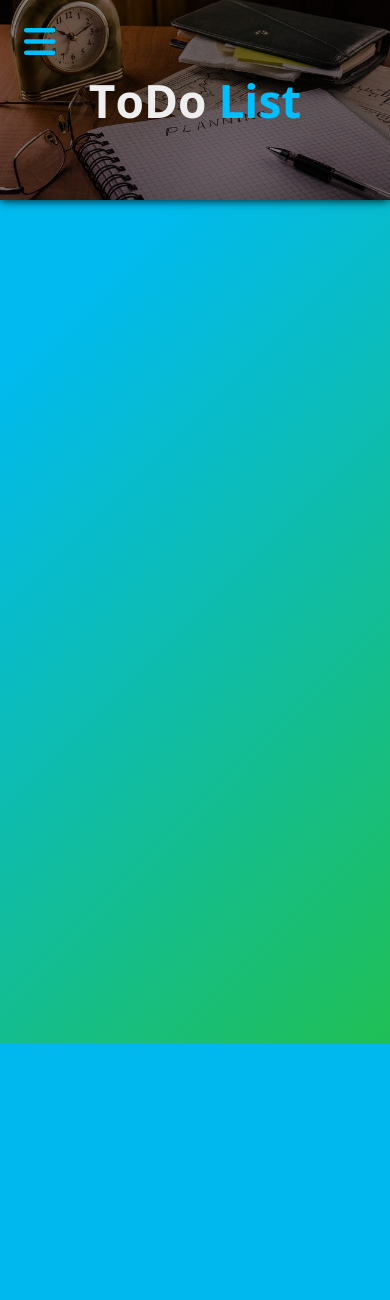
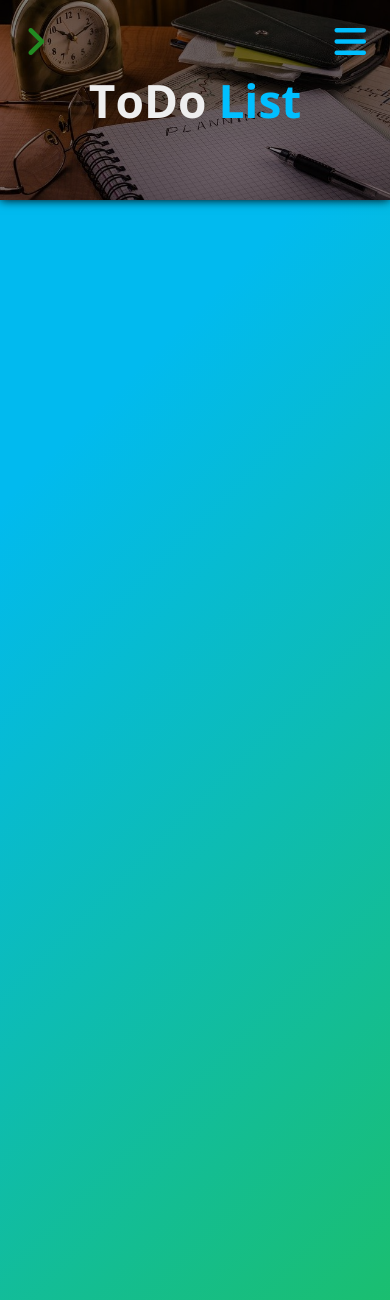
Before and after one commit to orzehhowski/flask-to-do-list, a Flask app: page / in a window 390 px wide. Shown: the top 1300 px of the page. Before the commit the page ends 1044 px from the top, so only its background shows below. Run offline with Flask 2, Linux system fonts and the light colour scheme; some libraries are stand-ins or nearby versions.

Commit message:
list of lists mobile done

```diff
--- a/app/static/css/style.css
+++ b/app/static/css/style.css
@@ -1,7 +1,6 @@
 * {
   margin: 0;
   padding: 0;
-  -webkit-box-sizing: border-box;
   box-sizing: border-box;
 }
 
@@ -9,6 +8,12 @@ body {
   background-color: #20bf55;
   background-image: linear-gradient(315deg, #20bf55 0%, #01baef 74%);
   font-family: "Open Sans", sans-serif;
+  background-repeat: no-repeat;
+}
+
+button {
+  background: none;
+  border: none;
 }
 
 .hide {
@@ -23,27 +28,32 @@ body {
 }
 
 .nav {
-  z-index: 5;
+  z-index: 6;
+  position: -webkit-sticky;
   position: sticky;
   top: 0;
   right: 0;
   height: 0;
 }
-.nav .menu-icon {
-  z-index: 6;
-  position: relative;
-  background: none;
-  border: none;
+.nav .icon {
+  z-index: 7;
+  position: absolute;
   padding: 24px;
 }
-.nav .menu-icon .fa-solid {
+.nav .icon .fa-solid {
   font-size: 36px;
 }
-.nav .menu-icon .fa-bars {
+.nav .icon .fa-bars {
   color: deepskyblue;
 }
-.nav .menu-icon .fa-xmark {
+.nav .icon .fa-xmark {
   color: navy;
+}
+.nav .icon .fa-angle-right {
+  color: forestgreen;
+}
+.nav .menu-icon {
+  right: 0;
 }
 .nav .menu {
   position: absolute;
@@ -143,11 +144,7 @@ body {
   position: relative;
   height: 200px;
   width: 100%;
-  display: -webkit-box;
-  display: -ms-flexbox;
   display: flex;
-  -webkit-box-align: center;
-      -ms-flex-align: center;
   align-items: center;
   background-image: url("../img/header-640.jpg");
   background-repeat: no-repeat;
@@ -170,6 +166,64 @@ body {
 }
 .header h1 span {
   color: deepskyblue;
+}
+
+.aside {
+  z-index: 5;
+  position: absolute;
+  top: 0;
+  left: -150%;
+  width: 100%;
+  transition: transform 0.3s;
+}
+.aside .lists-mobile {
+  position: relative;
+  top: 0;
+  padding-top: 90px;
+  min-height: 100vh;
+  background-color: #7ee8fa;
+  background-image: linear-gradient(315deg, #7ee8fa 0%, #80ff72 74%);
+  text-align: center;
+}
+.aside .lists-mobile ul {
+  list-style: none;
+}
+.aside .lists-mobile ul li {
+  padding: 10px;
+  color: navy;
+  font-size: 18px;
+  margin: 0 auto;
+}
+.aside .lists-mobile ul li a input {
+  background: none;
+  border: none;
+  text-decoration: none;
+  font-weight: bold;
+  font-size: 18px;
+  color: navy;
+}
+.aside .lists-mobile ul li a ::-moz-placeholder {
+  color: navy;
+}
+.aside .lists-mobile ul li a :-ms-input-placeholder {
+  color: navy;
+}
+.aside .lists-mobile ul li a ::placeholder {
+  color: navy;
+}
+.aside .lists-mobile ul li a ::target-text {
+  border: none;
+}
+.aside .lists-mobile ul li .tools {
+  margin-left: 3%;
+}
+.aside .lists-mobile ul li .tools .tools-button {
+  padding: 10px;
+  font-size: 16px;
+}
+
+.show-aside {
+  transform: translateX(150%);
 }
 
 @media (min-width: 376px) {
--- a/app/static/js/main.js
+++ b/app/static/js/main.js
@@ -1,21 +1,36 @@
 const toggleBurgerMenu = () => {
-    console.log('object');
-    const BurgerIcon = document.querySelector('.bars-icon')
-    const xMark = document.querySelector('.xmark-icon')
+    const burgerIcon = document.querySelector('.bars-icon')
+    const xMark = document.querySelector('.xmark-icon-menu')
     const menu = document.querySelector('.menu')
+    const arrow = document.querySelector('.right-arrow-icon')
 
-    menu.classList.toggle('show')
-    BurgerIcon.classList.toggle('hide')
+    menu.classList.toggle('show-menu')
+    burgerIcon.classList.toggle('hide')
     xMark.classList.toggle('hide')
+    arrow.classList.toggle('hide')
+}
+
+const toggleListMenu = () => {
+    const burgerIcon = document.querySelector('.bars-icon')
+    const xMark = document.querySelector('.xmark-icon-lists')
+    const aside = document.querySelector('.aside')
+    const arrow = document.querySelector('.right-arrow-icon')
+
+    aside.classList.toggle('show-aside')
+    burgerIcon.classList.toggle('hide')
+    xMark.classList.toggle('hide')
+    arrow.classList.toggle('hide')
 }
 
 
 
 
 const main = () => {
-    const icons = document.querySelectorAll('.menu-icon')
+    const menuIcons = document.querySelectorAll('.menu-icon')
+    const asideIcons = document.querySelectorAll('.aside-icon')
 
-    icons.forEach(icon => {icon.addEventListener('click', toggleBurgerMenu)})
+    menuIcons.forEach(icon => {icon.addEventListener('click', toggleBurgerMenu)})
+    asideIcons.forEach(icon => {icon.addEventListener('click', toggleListMenu)})
 }
 
 main()
--- a/app/static/style.scss
+++ b/app/static/style.scss
@@ -8,6 +8,12 @@ body {
     background-color: #20bf55;
     background-image: linear-gradient(315deg, #20bf55 0%, #01baef 74%);
     font-family: 'Open Sans', sans-serif;
+    background-repeat: no-repeat;
+}
+
+button {
+    background: none;
+    border: none;
 }
 
 .hide {
@@ -22,17 +28,15 @@ body {
 }
 
 .nav {
-    z-index: 5;
+    z-index: 6;
     position: sticky;
     top: 0;
     right: 0;
     height: 0;
 
-    .menu-icon {
-        z-index: 6;
-        position: relative;
-        background: none;
-        border: none;
+    .icon {
+        z-index: 7;
+        position: absolute;
         padding: 24px;
 
         .fa-solid {
@@ -46,6 +50,14 @@ body {
         .fa-xmark {
             color: navy;
         }
+
+        .fa-angle-right {
+            color: forestgreen;
+        }
+    }
+
+    .menu-icon {
+        right: 0;
     }
 
     .menu {
@@ -71,7 +83,7 @@ body {
         }
     }
 
-    .show {
+    .show-menu {
         transform:translateY(300px)
     }
 
@@ -179,6 +191,68 @@ body {
     }
 }
 
+.aside {
+    z-index: 5;
+    // display: none;
+    position: absolute;
+    top: 0;
+    left: -150%;
+    width: 100%;
+    transition: transform 0.3s;
+
+    .lists-mobile {
+        position: relative;
+        top: 0;
+        padding-top: 90px;
+        min-height: 100vh;
+        background-color: #7ee8fa;
+        background-image: linear-gradient(315deg, #7ee8fa 0%, #80ff72 74%);
+        text-align: center;
+
+        ul {
+            list-style: none;
+            li {
+                padding: 10px;
+                color: navy;
+                font-size: 18px;
+                margin: 0 auto;
+
+                a {
+                    input {
+                        background: none;
+                        border: none;
+                        text-decoration: none;
+                        font-weight: bold;
+                        font-size: 18px;
+                        color: navy;
+                    }
+                    ::placeholder {
+                        color: navy;
+                    }
+                    // !!!
+                    ::target-text {
+                        border: none;
+                    }
+                }
+
+                .tools {
+                    margin-left: 3%;
+
+                    .tools-button {
+                        padding: 10px;
+                        font-size: 16px;
+                    }
+                }
+            }
+        }
+    }
+
+}
+.show-aside {
+    // display: inline-block;
+    transform: translateX(150%);
+}
+
 @media (min-width: 376px) {
     .header {
         h1 {
@@ -193,11 +267,17 @@ body {
             font-size: 52px;
         }
     }
+
 }
 
 @media (min-width: 992px) {
 
     .nav {
+        .menu,
+        .menu-icon {
+            display: none;
+        }
+
         .bubble {
             display: flex;
             justify-content: center;
@@ -213,6 +293,14 @@ body {
             margin-left: 25%;
         }
     }
+
+    .aside {
+        position: relative;
+
+        .lists-mobile {
+            display: none;
+        }
+    }
 }
 
 @media (min-width: 1200px) {
--- a/app/templates/index.html
+++ b/app/templates/index.html
@@ -4,12 +4,20 @@
 <div class="main">
     <nav class="nav">
         <!-- mobile nav -->
-        <button class="menu-icon bars-icon">
+        <button class="icon menu-icon bars-icon">
             <i class="fa-solid fa-bars"></i>
         </button>
-        <button class="hide menu-icon xmark-icon">
+        <button class="hide icon menu-icon xmark-icon-menu">
             <i class="fa-solid fa-xmark"></i>
         </button>
+
+        <button class="icon aside-icon right-arrow-icon">
+            <i class="fa-solid fa-angle-right"></i>
+        </button>
+        <button class="hide aside-icon icon xmark-icon-lists">
+            <i class="fa-solid fa-xmark"></i>
+        </button>
+
 
         <div class="menu">
             <ul class="menu-list">
@@ -19,6 +27,8 @@
                     Logout</a></li>
             </ul>
         </div>
+
+
 
         <!-- nav for pc -->
         <div class="main-bubble bubble">
@@ -38,9 +48,28 @@
         <div class="shadow"></div>
         <h1>ToDo <span>List</span></h1>
     </header>
+
     <aside class="aside">
+        <div class="lists-mobile ">
+            <ul class="lists-list">
+                {% for i in range(15) %}
+
+                <li>
+                    <a href="#"><input type="text" placeholder="test list" size="8" ></a>
+                    <span class="tools">
+                        <button class="tools-button">
+                            <i class="fa-solid fa-pen"></i>
+                        </button>
+                        <button class="tools-button">
+                            <i class="fa-solid fa-trash-can"></i>
+                        </button>
+                    </span>
+                </li>
+                {% endfor %}
+            </ul>
+        </div>
 
     </aside>
-    <div style="height: 100vh; width: 100%"></div>
+    <div style="height: 160vh; width: 100%"></div>
 </div>
 {% endblock content %}
```
Also changed, not shown: other parts of app/static/css/style.css (+11 -18 lines), 1 other file. Lines whose indentation alone changed are shown as unchanged.
